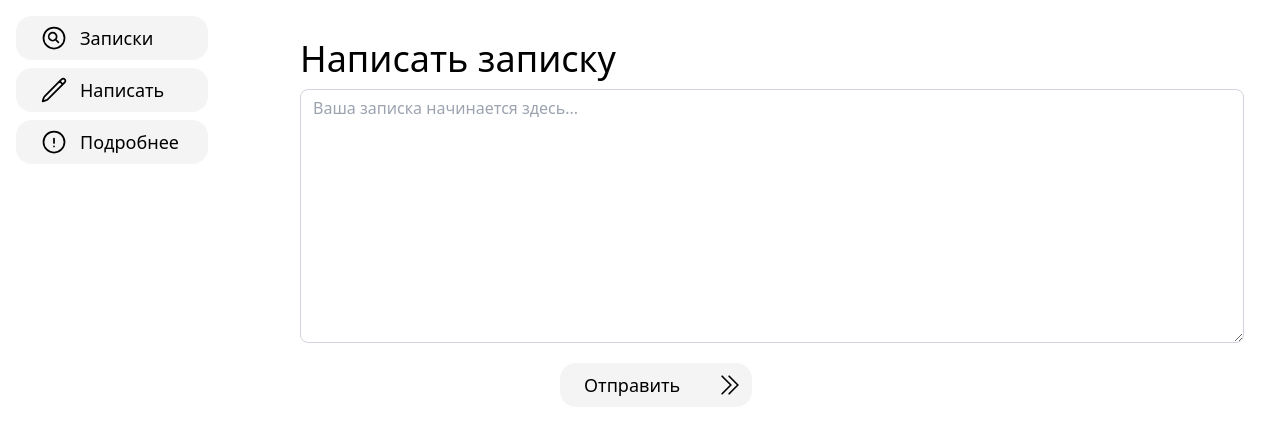
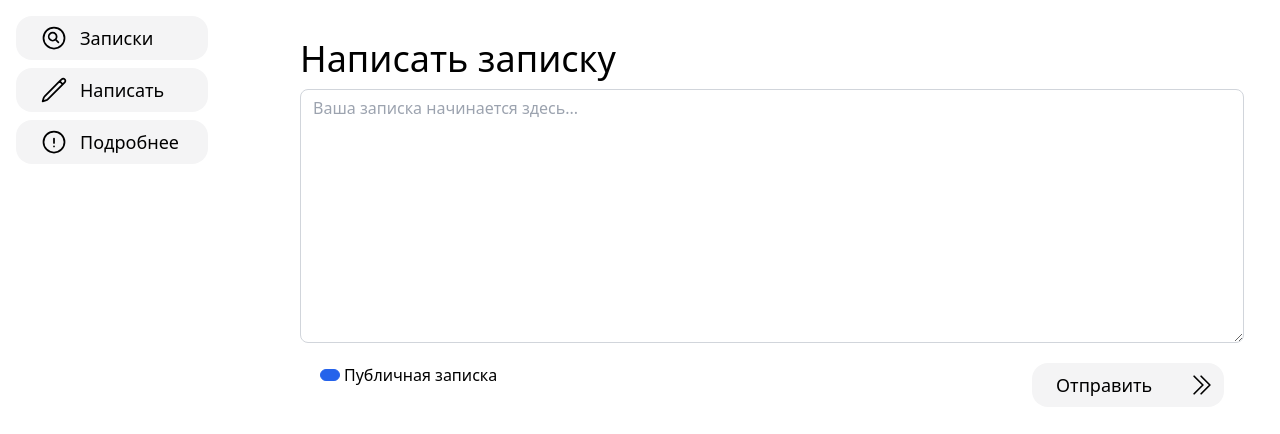
Before and after one commit to artegoser/AnoPaper, a React (Vite) app: page / in a window 1280 px wide. Shown: the top 434 px of the page. Built offline with nearby package versions, Linux system fonts and the light colour scheme.

Commit message:
feat: note option and send button

```diff
--- /dev/null
+++ b/src/components/checkbox.jsx
@@ -0,0 +1,18 @@
+function CheckBox(props) {
+  return (
+    <div className={`form-check m-5 ${props.className}`}>
+      <input
+        className="form-check-input appearance-none h-3 w-5 checked:bg-blue-600 checked:border-blue-600 pr-3 border border-gray-300 rounded-lg mr-1"
+        type="checkbox"
+        id={props.id}
+        defaultChecked={true}
+        onClick={props.onClick}
+      />
+      <label className="form-check-label inline-block" htmlFor={props.id}>
+        {props.label}
+      </label>
+    </div>
+  );
+}
+
+export { CheckBox };
--- a/src/pages/create.jsx
+++ b/src/pages/create.jsx
@@ -1,10 +1,11 @@
 import { ButtonWithAction, IconWithButton } from "../components/button";
 import { ChevronDoubleRightIcon } from "@heroicons/react/24/outline";
+import { CheckBox } from "../components/checkbox";
 
 function CreateNote() {
   return (
     <div>
-      <h2 className="font-medium leading-tight text-4xl mt-0 mb-2">
+      <h2 className="font-medium text-center lg:text-left leading-tight text-4xl mt-0 mb-2">
         Написать записку
       </h2>
       <textarea
@@ -35,7 +36,14 @@ function CreateNote() {
         placeholder="Ваша записка начинается здесь..."
         maxLength={5000}
       ></textarea>
-      <div className="grid grid-cols-2 justify-items-end w-full">
+      <div className="grid grid-cols-1 lg:grid-cols-2 justify-items-center w-full">
+        <CheckBox
+          className="justify-self-center lg:justify-self-start"
+          label="Публичная записка"
+          id="public"
+          onClick={""}
+        />
+        <div className="justify-self-center lg:justify-self-end">
           <ButtonWithAction className="m-5" onClick={""}>
             <IconWithButton
               reverse={true}
@@ -46,7 +54,7 @@ function CreateNote() {
               Отправить
             </IconWithButton>
           </ButtonWithAction>
-        <div className=""></div>
+        </div>
       </div>
     </div>
   );
```
Lines whose indentation alone changed are shown as unchanged.
